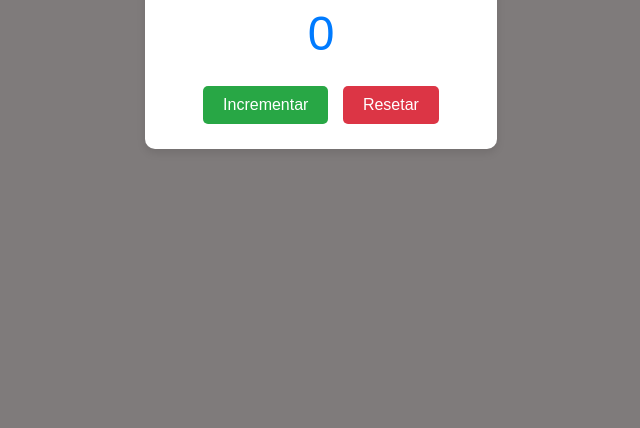
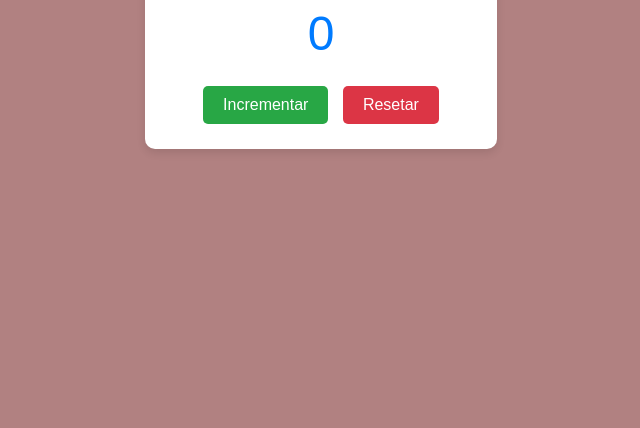
Before and after one commit to pedrohgarbim/click-counter, a website: page src/index.html in a window 1280 px wide. Shown: the part 372-800 px from the top of the page, without its empty margins (319-959 px from the left). Drawn offline with Linux system fonts and the light colour scheme.

Commit message:
cor_nova

```diff
--- a/src/styles.css
+++ b/src/styles.css
@@ -5,7 +5,7 @@ body {
     align-items: center;
     height: 100vh;
     margin: 0;
-    background-color: #7f7b7b;
+    background-color: #b18181;
 }
 
 .container {
```
